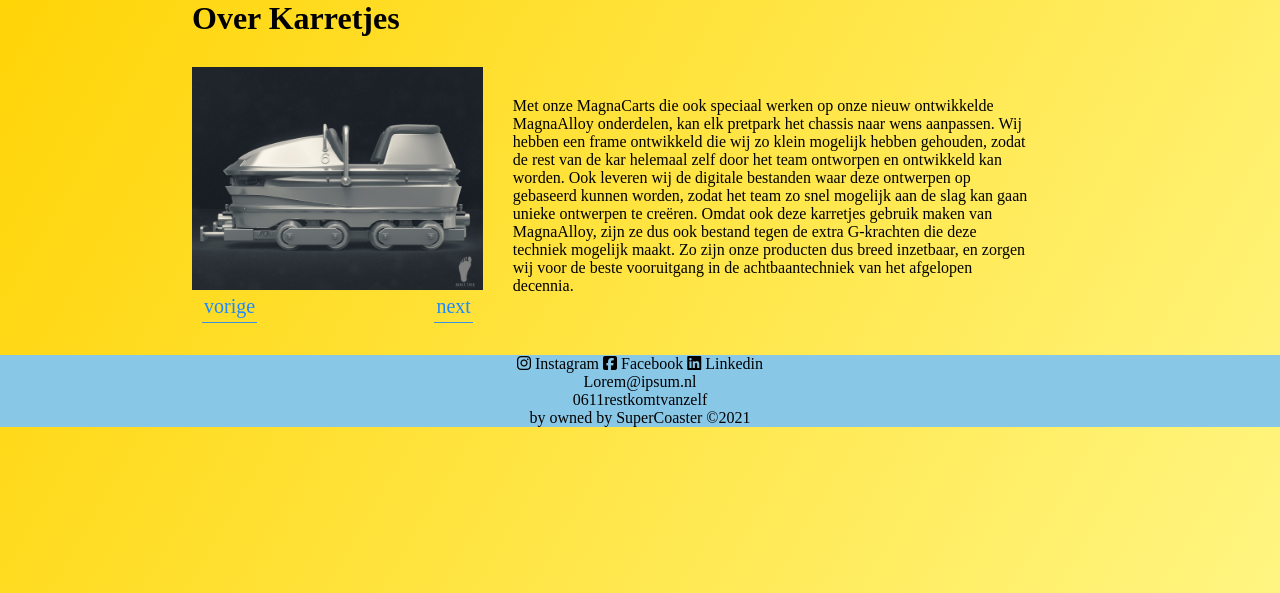
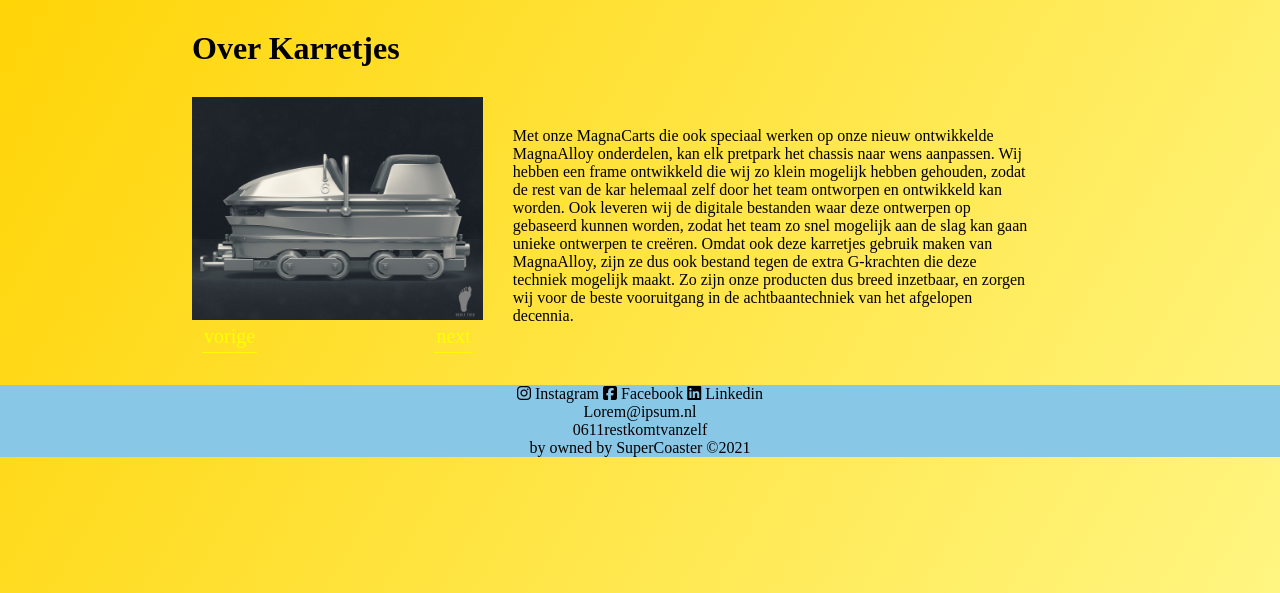
Before and after one commit to Koen-Smit/SuperCoaster-NV, a PHP site: page /karretjes.php in a window 1280 px wide. Shown: the part 140-733 px from the top of the page. Run offline with PHP 8.4, Linux system fonts and the light colour scheme; some libraries are stand-ins or nearby versions.

Commit message:
stylen karretjes pagina

```diff
--- a/css/main.css
+++ b/css/main.css
@@ -353,7 +353,7 @@ p, img{
   color: #fff;
 }
 .bttn-minimal.bttn-primary {
-  color: #1d89ff;
+  color: yellow;
 }
 .bttn-minimal.bttn-warning {
   color: #feab3a;
--- a/karretjes.php
+++ b/karretjes.php
@@ -46,7 +46,7 @@ document.body.onmouseup = function(e) {
 }
 </script>
 <div class="wrapper">
-    <h1 id="karretje">Over Karretjes</h1>
+    <h1 id="karretje" style="margin-top: 30px;">Over Karretjes</h1>
     <div class="class1">
         <div class="class3">
             <p id="info"></p>
```
